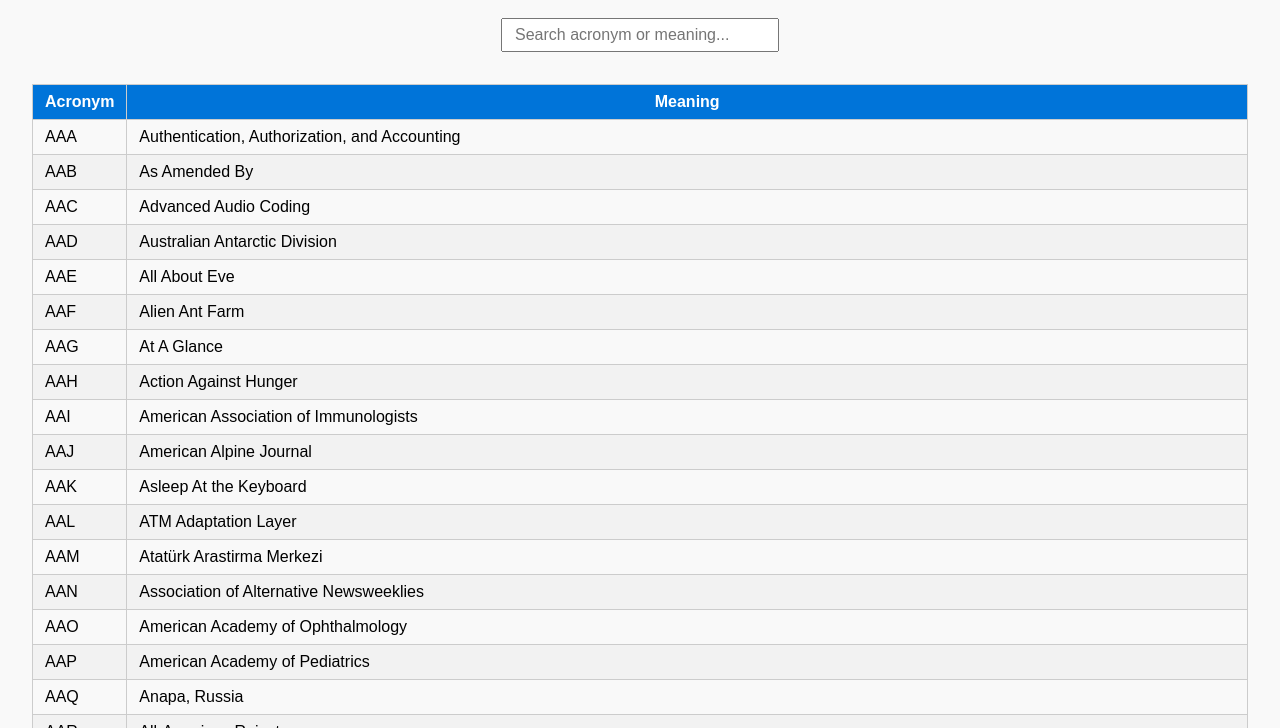
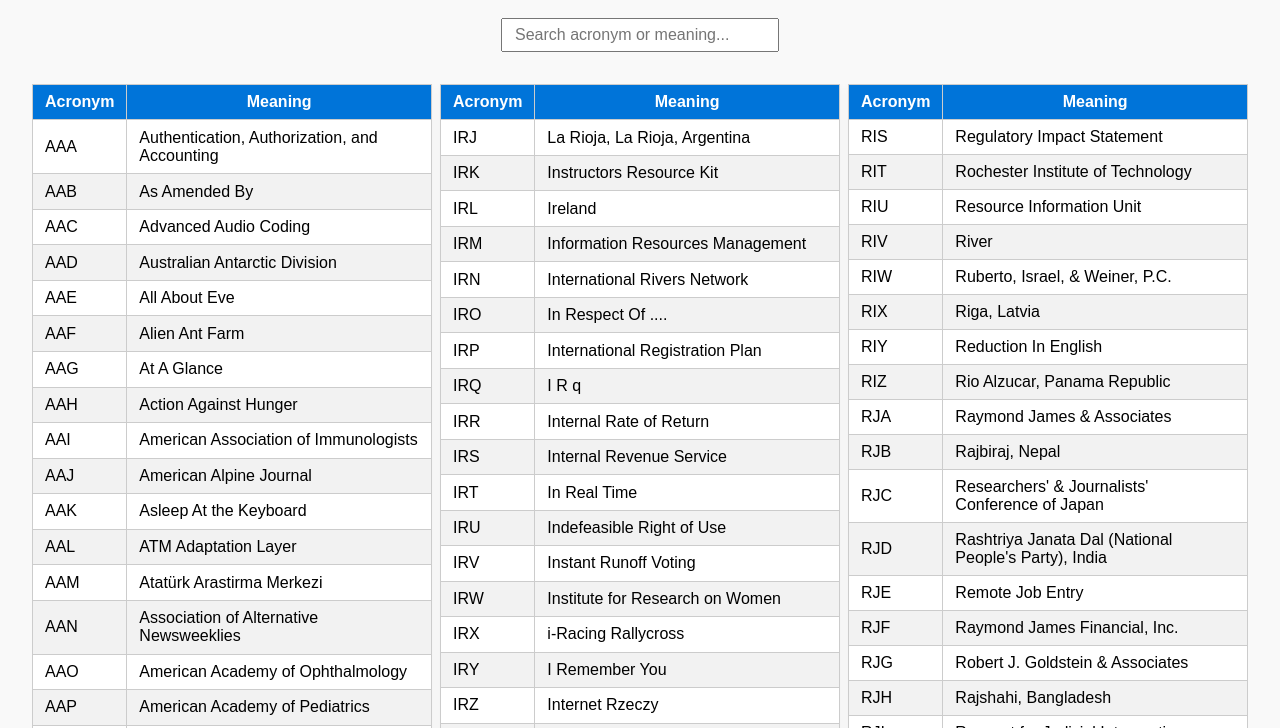
Before and after one commit to xosg/Earth-Summary, a website: page 3letters-acronym/index.html in a window 1280 px wide. Shown: the part 72-800 px from the top of the page. Drawn offline with Linux system fonts and the light colour scheme.

Commit message:
Update index.html

```diff
--- a/3letters-acronym/index.html
+++ b/3letters-acronym/index.html
@@ -7,13 +7,34 @@
     <style>
         body { font-family: Arial, sans-serif; margin: 2em; background: #f9f9f9; }
         h1 { text-align: center; }
-        #acronymGrid { width: 100%; border-collapse: collapse; margin-top: 2em; }
-        #acronymGrid th, #acronymGrid td { border: 1px solid #ccc; padding: 8px 12px; }
-        #acronymGrid th { background: #0074d9; color: #fff; }
-        #acronymGrid tr:nth-child(even) { background: #f2f2f2; }
-        #acronymGrid tr:hover { background: #e6f7ff; }
         .search-box { margin: 1em 0; text-align: center; }
         .search-box input { padding: 6px 12px; width: 250px; font-size: 1em; }
+
+        /* Responsive multi-column grid */
+        .acronym-grid-container {
+            display: flex;
+            flex-direction: row;
+            flex-wrap: nowrap;
+            overflow-x: auto;
+            gap: 0.5em;
+            margin-top: 2em;
+        }
+        table.acronymGrid {
+            width: 100%;
+            border-collapse: collapse;
+            background: #fff;
+            box-shadow: 0 2px 8px rgba(0,0,0,0.04);
+        }
+        table.acronymGrid th, table.acronymGrid td {
+            border: 1px solid #ccc;
+            padding: 8px 12px;
+        }
+        table.acronymGrid th {
+            background: #0074d9;
+            color: #fff;
+        }
+        table.acronymGrid tr:nth-child(even) { background: #f2f2f2; }
+        table.acronymGrid tr:hover { background: #e6f7ff; }
     </style>
 </head>
 <body>
@@ -21,17 +42,9 @@
     <div class="search-box">
         <input type="text" id="searchInput" placeholder="Search acronym or meaning...">
     </div>
-    <table id="acronymGrid">
-        <thead>
-            <tr>
-                <th>Acronym</th>
-                <th>Meaning</th>
-            </tr>
-        </thead>
-        <tbody id="acronymBody">
-            <!-- Data will be inserted here -->
-        </tbody>
-    </table>
+    <div class="acronym-grid-container" id="acronymGridContainer">
+        <!-- Tables will be inserted here -->
+    </div>
     <script>
     async function fetchCSV() {
         const response = await fetch('acronym.acronym.csv');
@@ -48,10 +61,35 @@
         return rows;
     }
     function renderTable(rows) {
-        const tbody = document.getElementById('acronymBody');
-        tbody.innerHTML = rows.map(row =>
-            `<tr><td>${row.id}</td><td>${row.name}</td></tr>`
-        ).join('');
+        const container = document.getElementById('acronymGridContainer');
+        container.innerHTML = '';
+        const minTableWidth = 320;
+        let tableCount = Math.max(1, Math.floor(window.innerWidth / minTableWidth));
+        let fits = false;
+        while (!fits && tableCount > 1) {
+            container.innerHTML = '';
+            const rowsPerTable = Math.ceil(rows.length / tableCount);
+            for (let t = 0; t < tableCount; t++) {
+                const start = t * rowsPerTable;
+                const end = start + rowsPerTable;
+                const tableRows = rows.slice(start, end);
+                let table = `<table class="acronymGrid"><thead><tr><th>Acronym</th><th>Meaning</th></tr></thead><tbody>`;
+                table += tableRows.map(row => `<tr><td>${row.id}</td><td>${row.name}</td></tr>`).join('');
+                table += '</tbody></table>';
+                container.innerHTML += table;
+            }
+            // Check if overflow occurs
+            fits = container.scrollWidth <= container.clientWidth + 1; // +1 for rounding
+            if (!fits) tableCount--;
+        }
+        if (!fits) {
+            // If only 1 column fits, render as single table
+            container.innerHTML = '';
+            let table = `<table class="acronymGrid"><thead><tr><th>Acronym</th><th>Meaning</th></tr></thead><tbody>`;
+            table += rows.map(row => `<tr><td>${row.id}</td><td>${row.name}</td></tr>`).join('');
+            table += '</tbody></table>';
+            container.innerHTML = table;
+        }
     }
     function filterTable(rows, query) {
         query = query.toLowerCase();
@@ -67,6 +105,7 @@
         document.getElementById('searchInput').addEventListener('input', function() {
             renderTable(filterTable(rows, this.value));
         });
+    // Removed window resize event to prevent lag
     });
     </script>
 </body>
```
